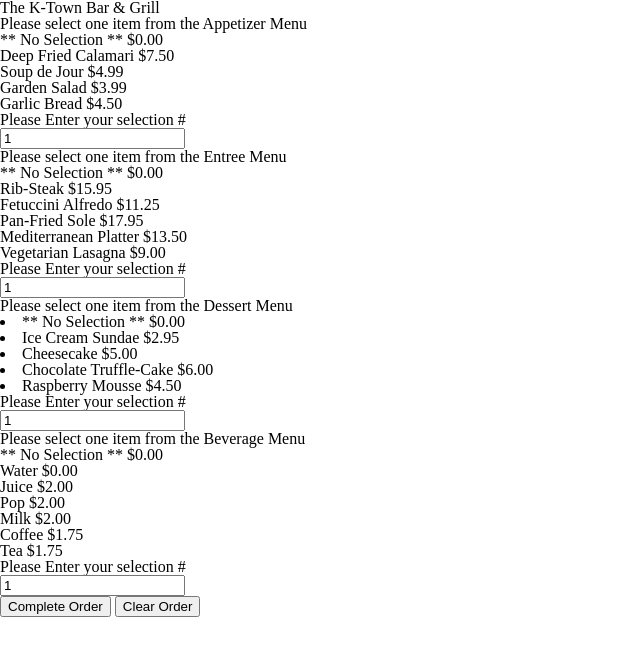
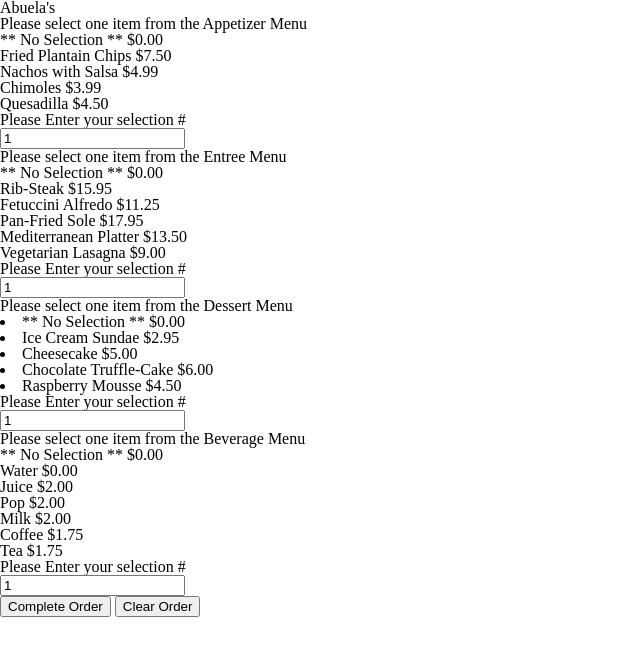
Before and after one commit to russtelen/FOOD-ORDERING-APP, a plain HTML site: page index.html in a window 1280 px wide. Shown: the whole page, without its empty margins (0-640 px from the left). Drawn offline with Linux system fonts and the light colour scheme.

Commit message:
add appropriate class and divs in HTML. Closes #2

```diff
--- a/index.html
+++ b/index.html
@@ -8,19 +8,18 @@
 </head>
 <body>
     <header>
-        <h1>The K-Town Bar & Grill</h1>
+        <h1>Abuela's</h1>
     </header>
 
     <main>
-        <div id="firstline">
             <div id="appetizer">
                 <p> Please select one item from the Appetizer Menu</p>
                 <ol>
                     <li class="appetizer-list">** No Selection ** $0.00</li>
-                    <li class="appetizer-list">Deep Fried Calamari $7.50</li>
-                    <li class="appetizer-list">Soup de Jour $4.99</li>
-                    <li class="appetizer-list"> Garden Salad $3.99</li>
-                    <li class="appetizer-list">Garlic Bread $4.50</li>
+                    <li class="appetizer-list">Fried Plantain Chips $7.50</li>
+                    <li class="appetizer-list">Nachos with Salsa $4.99</li>
+                    <li class="appetizer-list">Chimoles $3.99</li>
+                    <li class="appetizer-list">Quesadilla $4.50</li>
                 </ol>
                 <p id="enter">Please Enter your selection #</p>
                 <input type="text" class="order-no-1" value="1">
```
